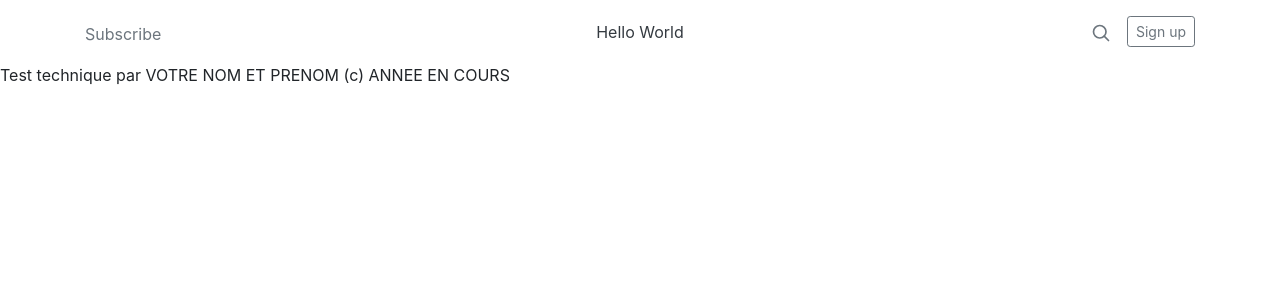
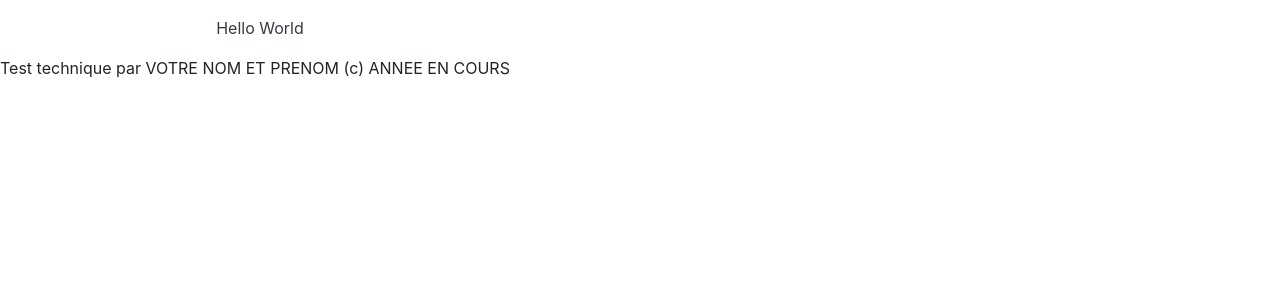
Before and after one commit to mohamedmoudli/test-sf, a Symfony app: template templates/base.html.twig in a window 1280 px wide. Shown: the top 300 px of the page. Run offline with Twig, Linux system fonts and the light colour scheme; the template is opened without the code that fills it, so the values that code supplies are empty; some libraries are stand-ins or nearby versions.

Commit message:
supprimer des entêtés

```diff
--- a/templates/base.html.twig
+++ b/templates/base.html.twig
@@ -14,22 +14,8 @@
 <div class="container">
     <header class="blog-header py-3">
         <div class="row flex-nowrap justify-content-between align-items-center">
-            <div class="col-4 pt-1">
-                <a class="text-muted" href="#">Subscribe</a>
-            </div>
             <div class="col-4 text-center">
                 <a class="blog-header-logo text-dark" href="#">Hello World</a>
-            </div>
-            <div class="col-4 d-flex justify-content-end align-items-center">
-                <a class="text-muted" href="#">
-                    <svg xmlns="http://www.w3.org/2000/svg" width="20" height="20" viewBox="0 0 24 24" fill="none"
-                         stroke="currentColor" stroke-width="2" stroke-linecap="round" stroke-linejoin="round"
-                         class="mx-3">
-                        <circle cx="10.5" cy="10.5" r="7.5"></circle>
-                        <line x1="21" y1="21" x2="15.8" y2="15.8"></line>
-                    </svg>
-                </a>
-                <a class="btn btn-sm btn-outline-secondary" href="#">Sign up</a>
             </div>
         </div>
     </header>
```
